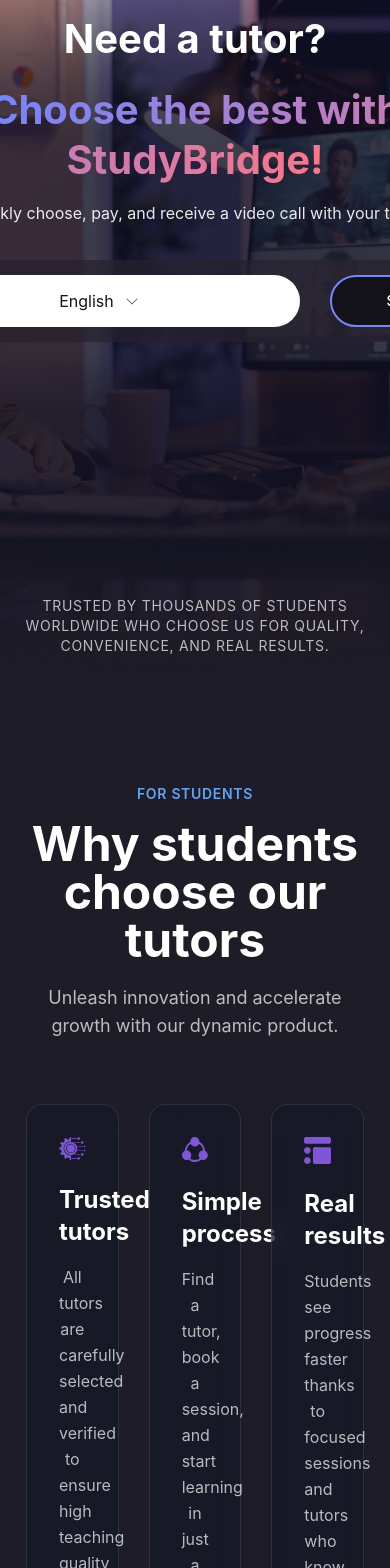
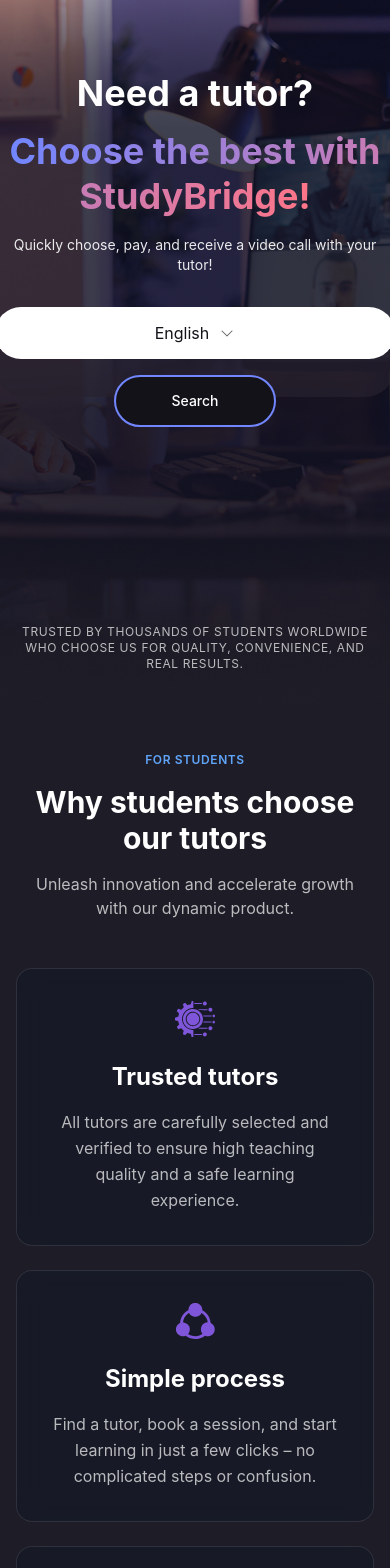
Before and after one commit to Dmytro-Doronin/components, a React (Vite) app: page / in a window 390 px wide. Shown: the part 140-1708 px from the top of the page. Built offline with nearby package versions, Linux system fonts and the light colour scheme.

Commit message:
hero and features responsive design

```diff
--- a/src/components/sections/Features/FeatureCard.tsx
+++ b/src/components/sections/Features/FeatureCard.tsx
@@ -2,16 +2,17 @@
   icon: string;
   title: string;
   description: string;
+  className?: string;
 }
 
-export const FeatureCard = ({ icon, title, description }: FeatureCardProps) => {
+export const FeatureCard = ({ icon, title, description, className }: FeatureCardProps) => {
   return (
-    <div className="card-glass-center group">
-      <div className="flex justify-center mb-[24px] text-purple-400 group-hover:text-purple-300 transition-colors">
+    <div className={`card-glass-center group ${className || ''}`}>
+      <div className="flex justify-center mb-6 text-purple-400 group-hover:text-purple-300 transition-colors">
         <img src={icon} alt={title} className="w-auto h-auto" />
       </div>
 
-      <h3 className="text-2xl font-bold text-white mb-[16px]">
+      <h3 className="text-2xl font-bold text-white mb-4">
         {title}
       </h3>
 
--- a/src/components/sections/Features/Features.tsx
+++ b/src/components/sections/Features/Features.tsx
@@ -24,27 +24,31 @@
 
 export const Features = () => {
   return (
-    <section className="section-spacing">
-      <div className="container-centered mx-auto px-[26px]">
-        <div className="text-center mb-[64px]">
-          <p className="text-blue-400 text-sm font-semibold tracking-wider uppercase mb-[16px]">
+    <section className="section-spacing py-12 sm:py-16 lg:py-20">
+      <div className="container-centered mx-auto px-4 sm:px-6 lg:px-8">
+        <div className="text-center mb-12 sm:mb-16 lg:mb-20">
+          <p className="text-blue-400 text-xs sm:text-sm font-semibold tracking-wider uppercase mb-4">
             For Students
           </p>
-          <h2 className="text-5xl font-bold text-white mb-[20px]">
+          <h2 className="text-3xl sm:text-4xl lg:text-5xl font-bold text-white mb-4 sm:mb-6">
             Why students choose our tutors
           </h2>
-          <p className="text-white/70 text-lg max-w-2xl mx-auto">
+          <p className="text-white/70 text-base sm:text-lg max-w-2xl mx-auto px-4">
             Unleash innovation and accelerate growth with our dynamic product.
           </p>
         </div>
 
-        <div className="grid grid-cols-3 gap-[30px] max-w-6xl mx-auto">
+        <div className="grid grid-cols-1 md:grid-cols-2 lg:grid-cols-3 gap-6 sm:gap-8 lg:gap-12 max-w-6xl mx-auto">
           {features.map((feature, index) => (
-            <FeatureCard key={index} {...feature} />
+            <FeatureCard
+              key={index}
+              {...feature}
+              className={index === 2 ? 'md:col-span-2 md:max-w-md md:mx-auto lg:col-span-1 lg:max-w-none lg:mx-0' : ''}
+            />
           ))}
         </div>
 
-        <div className="flex justify-center mt-[87px]">
+        <div className="flex justify-center mt-12 sm:mt-16 lg:mt-20">
           <Button variant="secondary">More</Button>
         </div>
       </div>
--- a/src/components/sections/Hero/Hero.tsx
+++ b/src/components/sections/Hero/Hero.tsx
@@ -23,27 +23,28 @@
         />
       </div>
 
-      <div className="relative z-10 container-centered mx-auto px-[24px] text-center">
-        <h1 className="text-[40px] md:text-[48px] lg:text-[54px] xl:text-7xl font-bold text-white mb-[16px] lg:mb-[19px] xl:mb-[24px]">
+      <div className="relative z-10 container-centered mx-auto px-4 sm:px-6 lg:px-8 text-center">
+        <h1 className="text-4xl sm:text-5xl md:text-6xl lg:text-6xl xl:text-7xl font-bold text-white mb-4 lg:mb-6">
           Need a tutor?
         </h1>
 
-        <h2 className="text-[40px] md:text-[48px] lg:text-[54px] xl:text-7xl font-bold leading-tight mb-[16px] lg:mb-[20px] xl:mb-[32px]">
+        <h2 className="text-4xl sm:text-5xl md:text-6xl lg:text-6xl xl:text-7xl font-bold leading-tight mb-4 lg:mb-6">
           <span className="text-gradient">
             Choose the best with StudyBridge!
           </span>
         </h2>
 
-        <p className="text-white/90 text-base lg:text-lg xl:text-xl mb-[50px] max-w-2xl mx-auto">
+        <p className="text-white/90 text-sm sm:text-base lg:text-lg xl:text-xl mb-8 sm:mb-12 lg:mb-16 max-w-2xl mx-auto px-4">
           Quickly choose, pay, and receive a video call with your tutor!
         </p>
 
-        <div className="relative flex items-center justify-center gap-[30px] max-w-3xl mx-auto mb-[228px] xl:mb-[80px]">
-          <div className="absolute top-1/2 left-1/2 -translate-x-1/2 -translate-y-1/2 w-[622px] h-[82px] bg-[#27222EB3] rounded-[60px] -z-10"></div>
+        <div className="relative flex flex-col sm:flex-row items-center justify-center gap-4 sm:gap-6 max-w-2xl lg:max-w-3xl mx-auto mb-16 sm:mb-20 lg:mb-24">
+          <div className="absolute top-1/2 left-1/2 -translate-x-1/2 -translate-y-1/2 w-full sm:w-125 lg:w-155 h-15 sm:h-17 lg:h-20 bg-[#27222EB3] rounded-[30px] sm:rounded-[45px] lg:rounded-[60px] -z-10"></div>
           <SelectComponent
             options={subjects}
             defaultValue="english"
             onChange={(value) => console.log(value)}
+            className="w-full sm:w-auto"
           />
           <Button variant="secondary">
             Search
@@ -51,8 +52,8 @@
         </div>
       </div>
 
-      <div className="absolute bottom-12 left-0 right-0 z-10">
-        <p className="text-white/70 text-sm text-center px-[24px] tracking-wider uppercase">
+      <div className="absolute bottom-8 sm:bottom-12 left-0 right-0 z-10">
+        <p className="text-white/70 text-xs sm:text-sm text-center px-4 sm:px-6 lg:px-8 tracking-wider uppercase">
           Trusted by thousands of students worldwide who choose us for quality, convenience, and real results.
         </p>
       </div>
```
